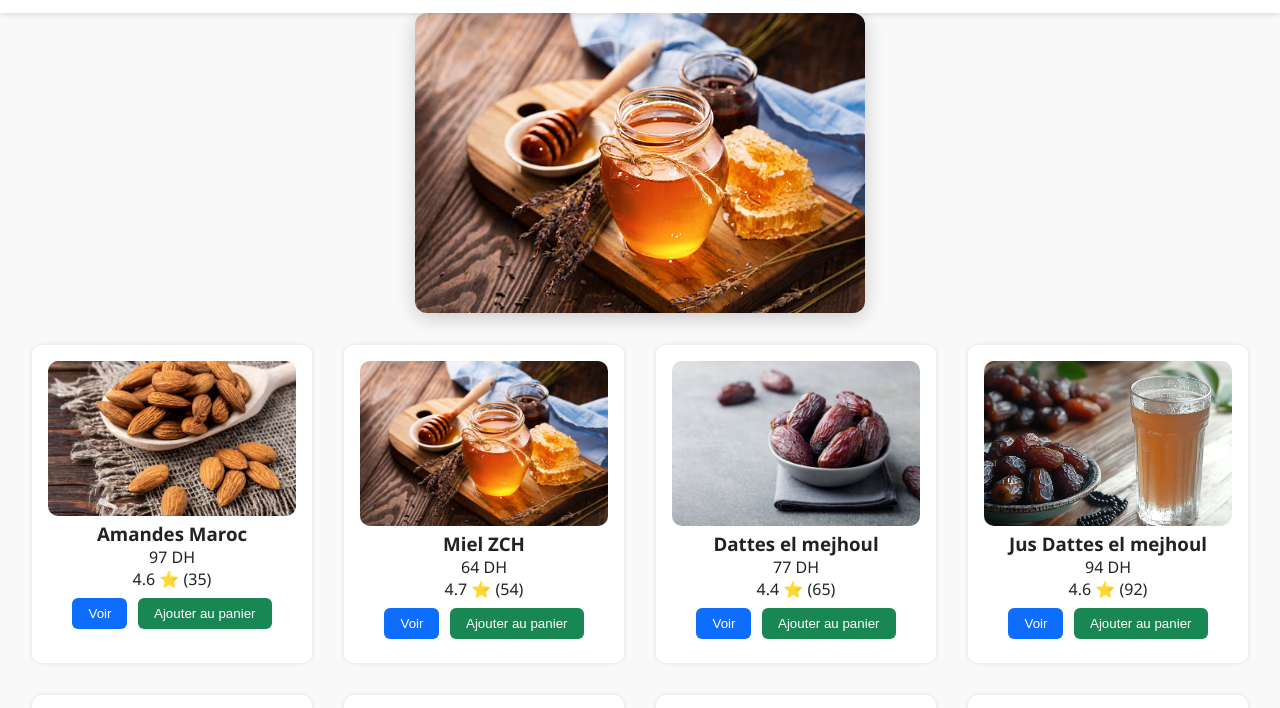
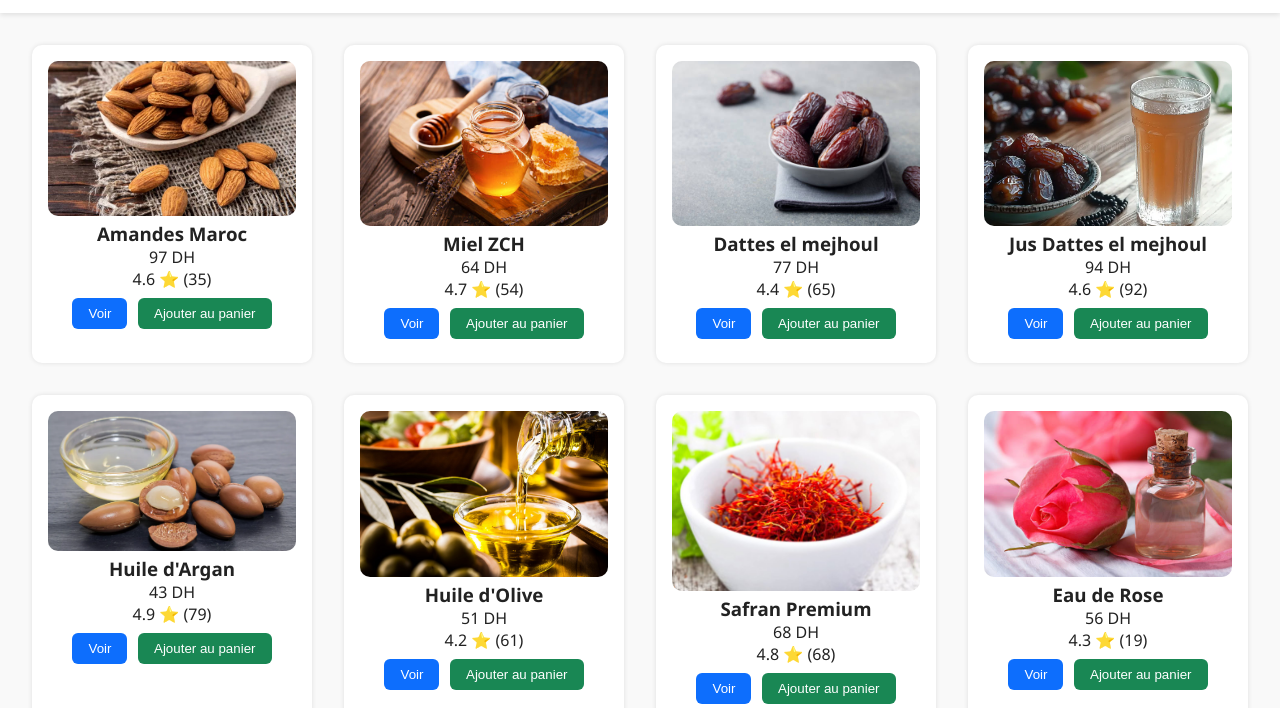
Before and after one commit to ousax/FCA_Shop, a plain HTML site: page index.html in a window 1280 px wide. Shown: the part 88-796 px from the top of the page. Drawn offline with Linux system fonts and the light colour scheme.

Commit message:
Add files via upload

```diff
--- a/index.html
+++ b/index.html
@@ -61,9 +61,7 @@
   </header>
 
   <main>
-   <section id="marqueeProduct">
-  <img src="images/amandes.jpg" id="marqueeImage" />
-    </section>
+
 
   </section>
     <section id="productsGrid" class="grid-container"></section>
--- a/script.js
+++ b/script.js
@@ -77,22 +77,6 @@ document.getElementById("languageSelect").addEventListener("change", function ()
   });
 });
 
-const imgElement = document.getElementById("marqueeImage");
-let index = 0;
-
-setInterval(() => {
-  // Fade out
-  imgElement.classList.add("fade-out");
-
-  // After fade-out transition ends, change image and fade back in
-  setTimeout(() => {
-    index = (index + 1) % rawProducts.length;
-    imgElement.src = rawProducts[index][1];
-
-    // Trigger fade-in
-    imgElement.classList.remove("fade-out");
-  }, 1000); // Delay matches CSS transition duration
-}, 3000);
 
 function getRandomPrice(min = 20, max = 100) {
   return Math.floor(Math.random() * (max - min + 1)) + min;
```
